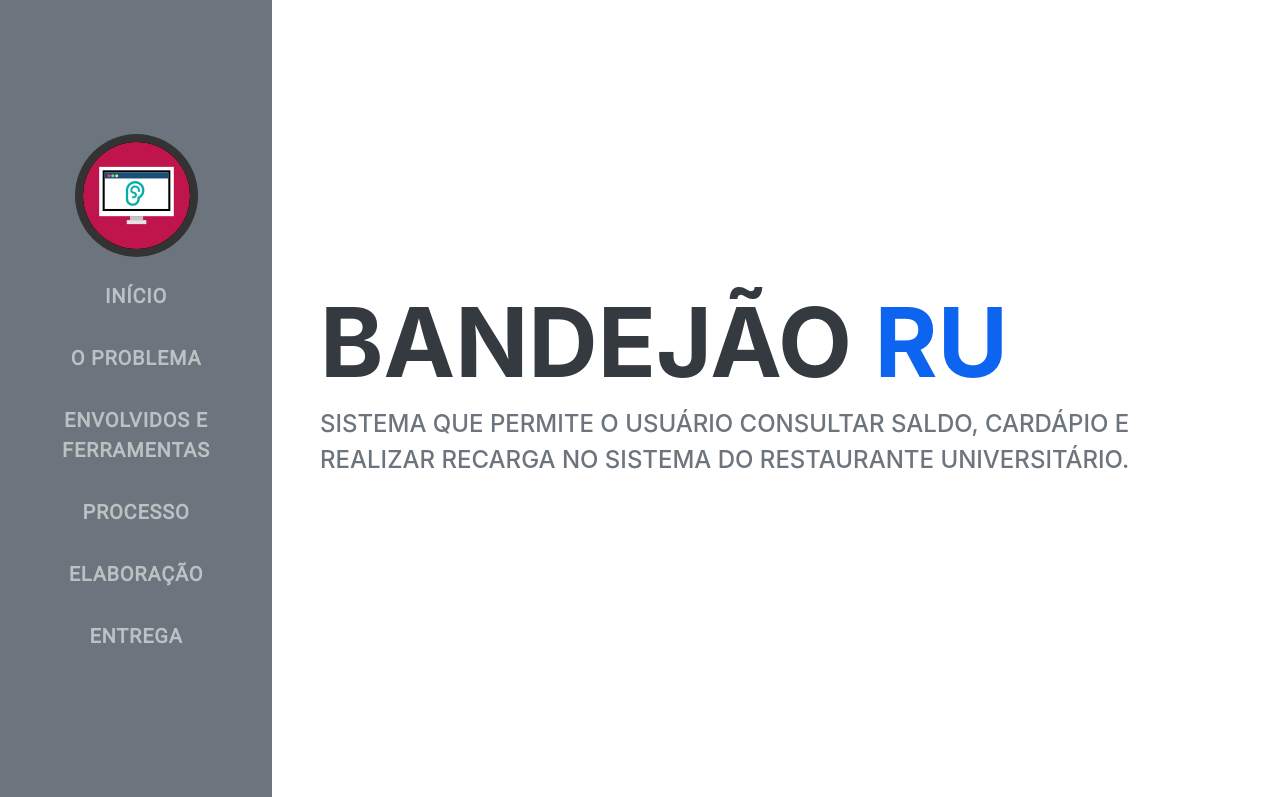
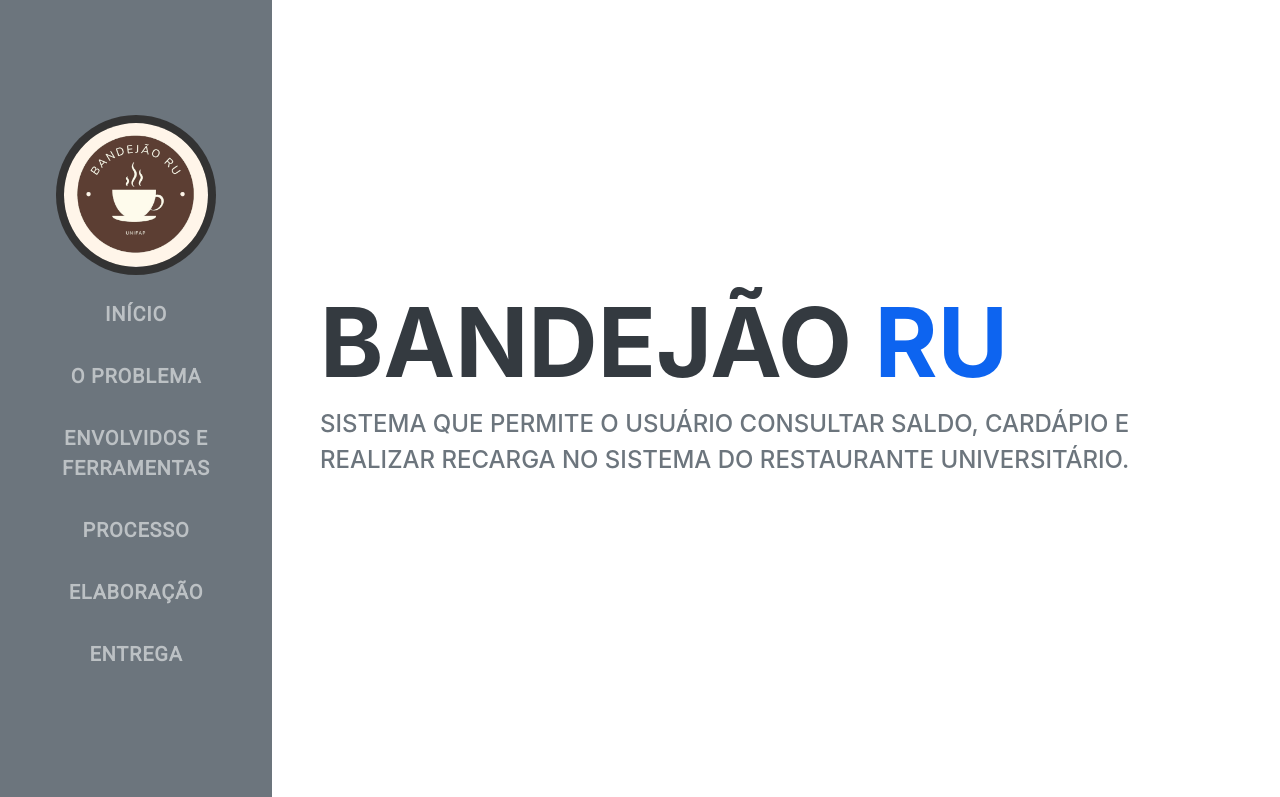
Before and after one commit to higorslva/doc-ihm, a plain HTML site: page index.html in a window 1280 px wide. Shown: the top 797 px of the page. Drawn offline with Linux system fonts and the light colour scheme.

Commit message:
icon and font fixed

```diff
--- a/files/css/css_fonts.css
+++ b/files/css/css_fonts.css
@@ -10,150 +10,6 @@ p, .p, li, .li {
     margin-bottom: 10px !important;
    }
 
-/* #### Generated By: http://www.cufonfonts.com #### */
-
-@font-face {
-    font-family: 'Rawline Regular';
-    font-style: normal;
-    font-weight: normal;
-    src: local('Rawline Regular'), url('fonts/rawline-400.woff') format('woff');
-    }
-
-
-    @font-face {
-    font-family: 'Rawline Italic';
-    font-style: normal;
-    font-weight: normal;
-    src: local('Rawline Italic'), url('fonts/rawline-400i.woff') format('woff');
-    }
-
-
-    @font-face {
-    font-family: 'Rawline Thin';
-    font-style: normal;
-    font-weight: normal;
-    src: local('Rawline Thin'), url('fonts/rawline-100.woff') format('woff');
-    }
-
-
-    @font-face {
-    font-family: 'Rawline Thin Italic';
-    font-style: normal;
-    font-weight: normal;
-    src: local('Rawline Thin Italic'), url('fonts/rawline-100i.woff') format('woff');
-    }
-
-
-    @font-face {
-    font-family: 'Rawline ExtraLight';
-    font-style: normal;
-    font-weight: normal;
-    src: local('Rawline ExtraLight'), url('fonts/rawline-200.woff') format('woff');
-    }
-
-
-    @font-face {
-    font-family: 'Rawline ExtraLight Italic';
-    font-style: normal;
-    font-weight: normal;
-    src: local('Rawline ExtraLight Italic'), url('fonts/rawline-200i.woff') format('woff');
-    }
-
-
-    @font-face {
-    font-family: 'Rawline Light';
-    font-style: normal;
-    font-weight: normal;
-    src: local('Rawline Light'), url('fonts/rawline-300.woff') format('woff');
-    }
-
-
-    @font-face {
-    font-family: 'Rawline Light Italic';
-    font-style: normal;
-    font-weight: normal;
-    src: local('Rawline Light Italic'), url('fonts/rawline-300i.woff') format('woff');
-    }
-
-
-    @font-face {
-    font-family: 'Rawline Medium';
-    font-style: normal;
-    font-weight: normal;
-    src: local('Rawline Medium'), url('fonts/rawline-500.woff') format('woff');
-    }
-
-
-    @font-face {
-    font-family: 'Rawline Medium Italic';
-    font-style: normal;
-    font-weight: normal;
-    src: local('Rawline Medium Italic'), url('fonts/rawline-500i.woff') format('woff');
-    }
-
-
-    @font-face {
-    font-family: 'Rawline SemiBold';
-    font-style: normal;
-    font-weight: normal;
-    src: local('Rawline SemiBold'), url('fonts/rawline-600.woff') format('woff');
-    }
-
-
-    @font-face {
-    font-family: 'Rawline SemiBold Italic';
-    font-style: normal;
-    font-weight: normal;
-    src: local('Rawline SemiBold Italic'), url('fonts/rawline-600i.woff') format('woff');
-    }
-
-
-    @font-face {
-    font-family: 'Rawline Bold';
-    font-style: normal;
-    font-weight: normal;
-    src: local('Rawline Bold'), url('fonts/rawline-700.woff') format('woff');
-    }
-
-
-    @font-face {
-    font-family: 'Rawline Bold Italic';
-    font-style: normal;
-    font-weight: normal;
-    src: local('Rawline Bold Italic'), url('fonts/rawline-700i.woff') format('woff');
-    }
-
-
-    @font-face {
-    font-family: 'Rawline ExtraBold';
-    font-style: normal;
-    font-weight: normal;
-    src: local('Rawline ExtraBold'), url('fonts/rawline-800.woff') format('woff');
-    }
-
-
-    @font-face {
-    font-family: 'Rawline ExtraBold Italic';
-    font-style: normal;
-    font-weight: normal;
-    src: local('Rawline ExtraBold Italic'), url('fonts/rawline-800i.woff') format('woff');
-    }
-
-
-    @font-face {
-    font-family: 'Rawline Black';
-    font-style: normal;
-    font-weight: normal;
-    src: local('Rawline Black'), url('fonts/rawline-900.woff') format('woff');
-    }
-
-
-    @font-face {
-    font-family: 'Rawline Black Italic';
-    font-style: normal;
-    font-weight: normal;
-    src: local('Rawline Black Italic'), url('fonts/rawline-900i.woff') format('woff');
-    }
 
 @font-face {
     font-family: 'Roboto';
--- a/index.html
+++ b/index.html
@@ -8,8 +8,6 @@
     <meta name="description" content="">
     <meta name="author" content="">
     <title>Portifólio - BandejãoRU</title>
-    <!-- Font Awesome icons (free version)-->
-    <script src="./files/js/all.js"></script>
     <!-- Core theme CSS (includes Bootstrap)-->
     <link href="./files/css/styles.css" rel="stylesheet">
     <!-- Google fonts-->
@@ -22,7 +20,7 @@
         <a class="navbar-brand js-scroll-trigger" href="index.html">
             <span class="d-block d-lg-none">Pedro Moutinho</span>
             <span class="d-none d-lg-block"><img class="img-fluid img-profile rounded-circle mx-auto mb-2"
-                    src="./files/icon-eouv.png" alt="..." style="background-color: black;"></span>
+                    src="./files/img/icon-br.png" alt="..." style="background-color: black;"></span>
         </a>
         <button class="navbar-toggler" type="button" data-bs-toggle="collapse" data-bs-target="#navbarResponsive"
             aria-controls="navbarResponsive" aria-expanded="false" aria-label="Toggle navigation"><span
```
